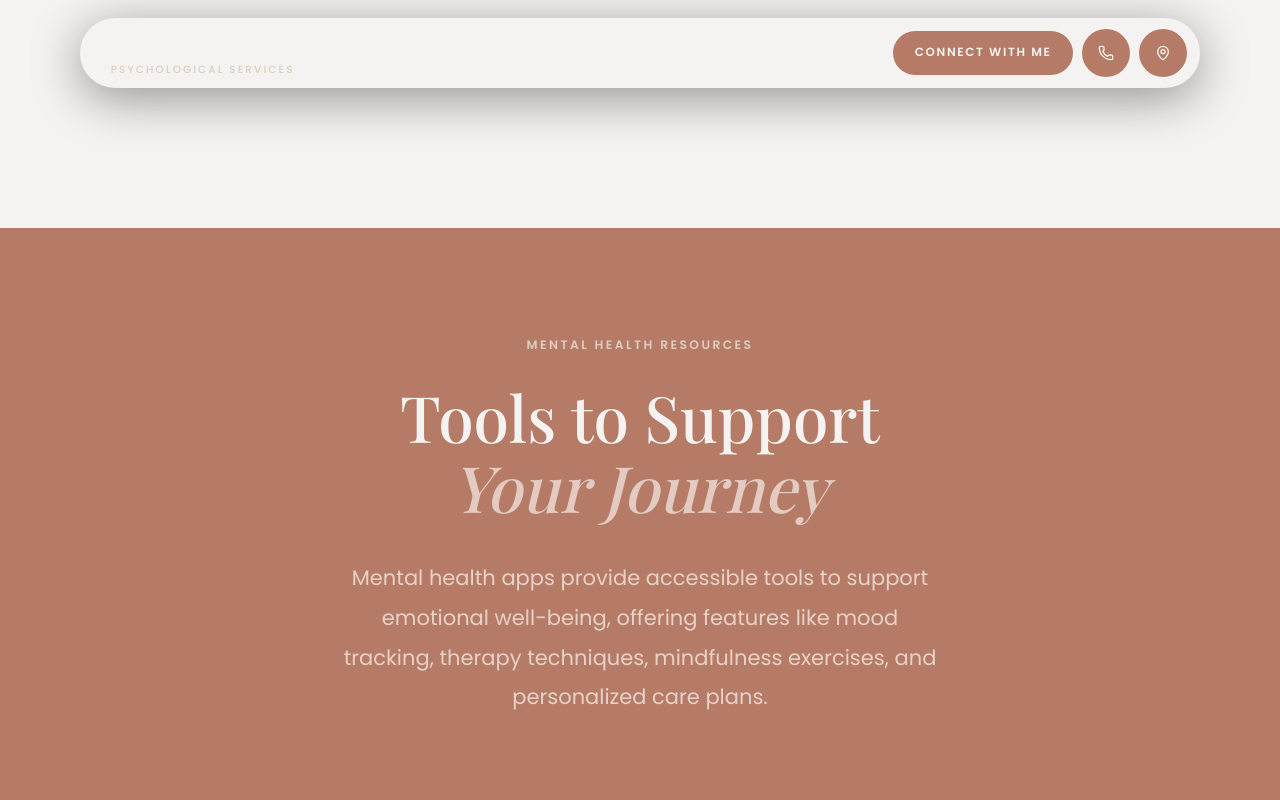
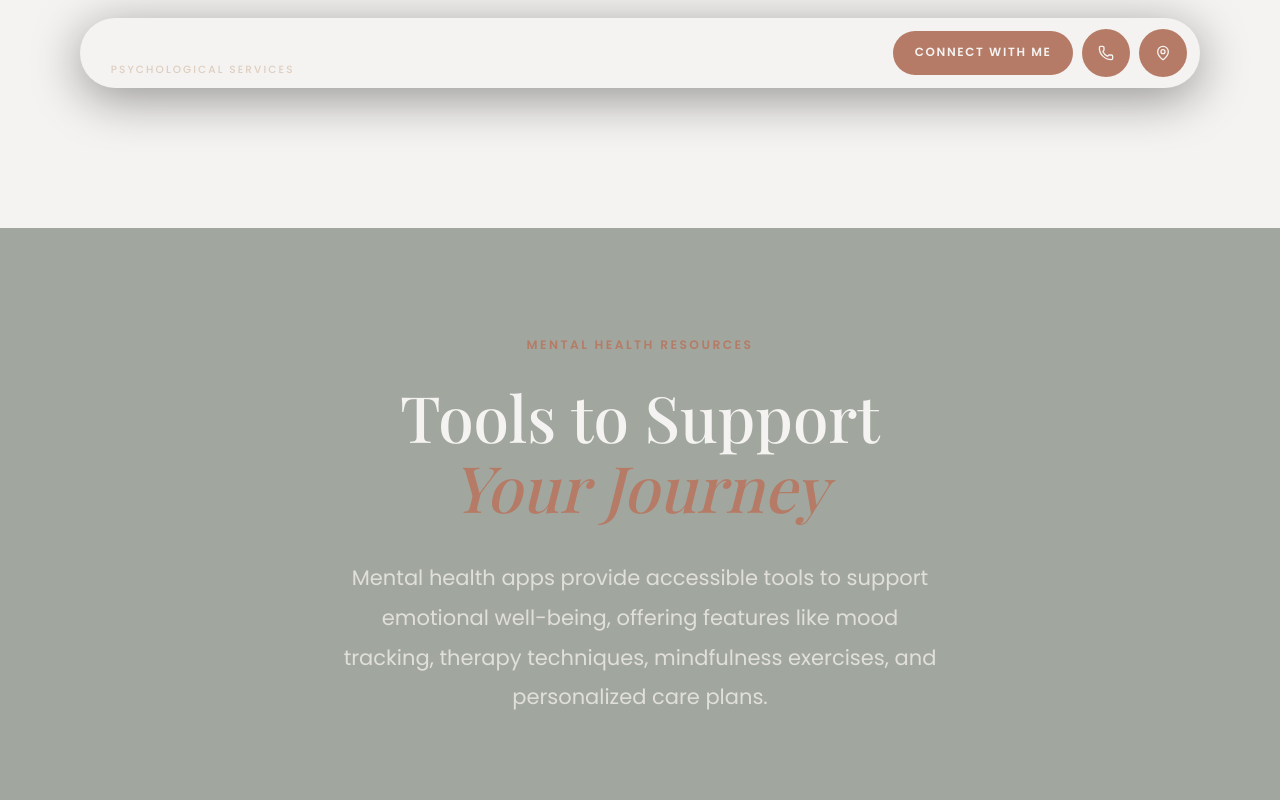
Before and after one commit to iosinsightsinc/iosinsights, a React (Vite) app: page /iosinsights/blog in a window 1280 px wide. Shown: the top 800 px of the page. Built offline with nearby package versions, Linux system fonts and the light colour scheme; a web font is replaced by a local one.

Commit message:
style: switch hero accent text to Terracotta and apply Sage background to all page heroes

```diff
--- a/src/components/Hero.jsx
+++ b/src/components/Hero.jsx
@@ -93,7 +93,7 @@ export default function Hero() {
                         style={{
                             fontFamily: "var(--font-sans)", fontSize: "0.78rem", fontWeight: 600,
                             letterSpacing: "0.25em", textTransform: "uppercase",
-                            color: "#DECEBF",  /* Blush label */
+                            color: "#B57B66",  /* Terracotta — matches buttons */
                             marginBottom: "1.5rem",
                         }}
                     >
@@ -116,7 +116,7 @@ export default function Hero() {
                         }}
                     >
                         Helping You Choose <br />
-                        the Life <em style={{ color: "#DECEBF" }}>You Want to Live</em>  {/* Blush italic */}
+                        the Life <em style={{ color: "#B57B66" }}>You Want to Live</em>  {/* Terracotta — matches buttons */}
                     </motion.h1>
 
                     {/* Subtitle */}
--- a/src/pages/MyApproach.jsx
+++ b/src/pages/MyApproach.jsx
@@ -67,7 +67,7 @@ export default function MyApproach() {
                 initial={{ opacity: 0, y: 20 }}
                 animate={{ opacity: 1, y: 0 }}
                 transition={{ duration: 0.8 }}
-                style={{ backgroundColor: "var(--color-wine)", padding: "5rem 1.5rem" }}
+                style={{ backgroundColor: "#A1A79E", padding: "5rem 1.5rem" }}
             >
                 <div className="max-w-6xl mx-auto grid grid-cols-1 md:grid-cols-2 gap-12 items-center">
                     {/* Photo */}
@@ -105,7 +105,7 @@ export default function MyApproach() {
                         <p style={{
                             fontFamily: "var(--font-sans)", fontSize: "0.7rem", fontWeight: 600,
                             letterSpacing: "0.2em", textTransform: "uppercase",
-                            color: "var(--color-lilac)", marginBottom: "1.5rem",
+                            color: "#C4A98A", marginBottom: "1.5rem",
                         }}>
                             How I Work
                         </p>
--- a/src/pages/Resources.jsx
+++ b/src/pages/Resources.jsx
@@ -89,13 +89,13 @@ export default function Resources() {
                 initial={{ opacity: 0, y: 20 }}
                 animate={{ opacity: 1, y: 0 }}
                 transition={{ duration: 0.8 }}
-                style={{ backgroundColor: "var(--color-wine)", padding: "6rem 1.5rem" }}
+                style={{ backgroundColor: "#A1A79E", padding: "6rem 1.5rem" }}
                 className="text-center"
             >
                 <p style={{
                     fontFamily: "var(--font-sans)", fontSize: "0.7rem", fontWeight: 600,
                     letterSpacing: "0.2em", textTransform: "uppercase",
-                    color: "var(--color-lilac)", marginBottom: "1.5rem",
+                    color: "#B57B66", marginBottom: "1.5rem",
                 }}>
                     Mental Health Resources
                 </p>
@@ -105,7 +105,7 @@ export default function Resources() {
                     maxWidth: "800px", margin: "0 auto 2rem",
                 }}>
                     Tools to Support <br />
-                    <em style={{ color: "rgba(252, 246, 242,0.65)" }}>Your Journey</em>
+                    <em style={{ color: "#B57B66" }}>Your Journey</em>
                 </h1>
                 <p style={{
                     color: "rgba(252, 246, 242,0.7)", fontWeight: 400,
--- a/src/pages/ServicePage.jsx
+++ b/src/pages/ServicePage.jsx
@@ -325,13 +325,13 @@ export default function ServicePage() {
                 initial={{ opacity: 0, y: 20 }}
                 animate={{ opacity: 1, y: 0 }}
                 transition={{ duration: 0.8 }}
-                style={{ backgroundColor: "var(--color-wine)", padding: "4rem 1.5rem" }}
+                style={{ backgroundColor: "#A1A79E", padding: "4rem 1.5rem" }}
                 className="text-center"
             >
                 <p style={{
                     fontFamily: "var(--font-sans)", fontSize: "0.7rem", fontWeight: 600,
                     letterSpacing: "0.2em", textTransform: "uppercase",
-                    color: "var(--color-lilac)", marginBottom: "1.5rem",
+                    color: "#B57B66", marginBottom: "1.5rem",
                 }}>
                     Specialized Therapy
                 </p>
--- a/src/pages/ServicesPage.jsx
+++ b/src/pages/ServicesPage.jsx
@@ -78,13 +78,13 @@ export default function ServicesPage() {
                 initial={{ opacity: 0, y: 20 }}
                 animate={{ opacity: 1, y: 0 }}
                 transition={{ duration: 0.8 }}
-                style={{ backgroundColor: "var(--color-wine)", padding: "4rem 1.5rem" }}
+                style={{ backgroundColor: "#A1A79E", padding: "4rem 1.5rem" }}
                 className="text-center"
             >
                 <p style={{
                     fontFamily: "var(--font-sans)", fontSize: "0.7rem", fontWeight: 600,
                     letterSpacing: "0.2em", textTransform: "uppercase",
-                    color: "var(--color-lilac)", marginBottom: "1.5rem",
+                    color: "#B57B66", marginBottom: "1.5rem",
                 }}>
                     What We Offer
                 </p>
@@ -94,7 +94,7 @@ export default function ServicesPage() {
                     maxWidth: "800px", margin: "0 auto 2rem",
                 }}>
                     Specialized Therapy <br />
-                    <em style={{ color: "rgba(252, 246, 242,0.65)" }}>for Every Thread of You</em>
+                    <em style={{ color: "#B57B66" }}>for Every Thread of You</em>
                 </h1>
                 <p style={{
                     color: "rgba(252, 246, 242,0.7)", fontWeight: 400,
```
